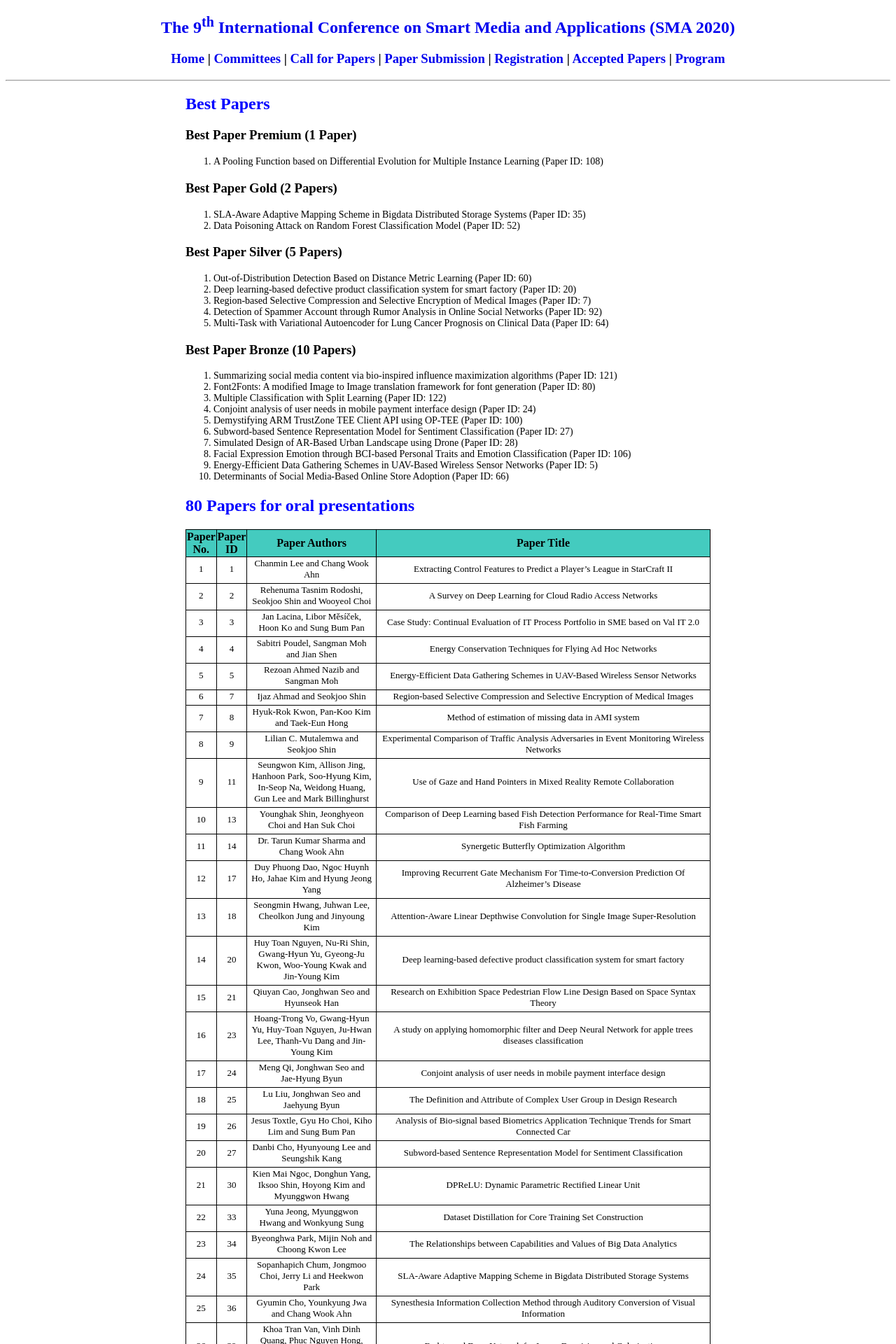
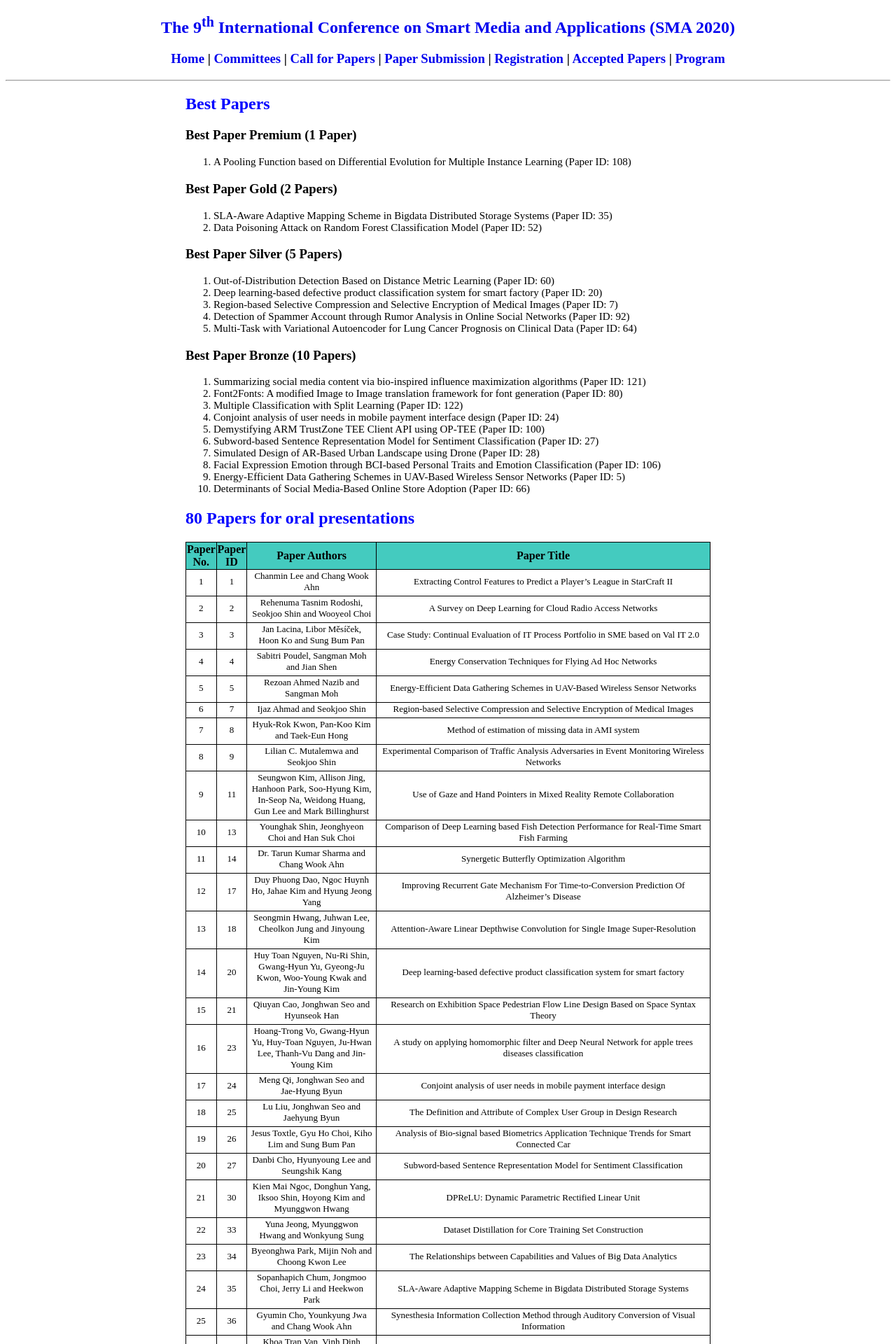
Before and after one commit to icea-conf/sma-2020.github.io, a Jekyll site: the page built from accepted_papers/index.html, in a window 1280 px wide. Shown: the top 1920 px of the page at 70% size. Built offline with Jekyll 4.4.1, drawn with Linux system fonts in a browser that asks for light colours.

Commit message:
Update index.html

```diff
--- a/accepted_papers/index.html
+++ b/accepted_papers/index.html
@@ -8,36 +8,36 @@ title: SMA 2020
                <h2 style="color:#0000FF">Best Papers</h2>
                <h3>Best Paper Premium (1 Paper)</h3>
                <ol>
-                    <li style="font-size:14px">A Pooling Function based on Differential Evolution for Multiple Instance Learning (Paper ID: 108)</li>
+                    <li style="font-size:15px">A Pooling Function based on Differential Evolution for Multiple Instance Learning (Paper ID: 108)</li>
                </ol>
 
                <h3>Best Paper Gold (2 Papers)</h3>
                <ol>
-                    <li style="font-size:14px">SLA-Aware Adaptive Mapping Scheme in Bigdata Distributed Storage Systems (Paper ID: 35)</li>
-                    <li style="font-size:14px">Data Poisoning Attack on Random Forest Classification Model (Paper ID: 52)</li>
+                    <li style="font-size:15px">SLA-Aware Adaptive Mapping Scheme in Bigdata Distributed Storage Systems (Paper ID: 35)</li>
+                    <li style="font-size:15px">Data Poisoning Attack on Random Forest Classification Model (Paper ID: 52)</li>
                </ol>
 
                <h3>Best Paper Silver (5 Papers)</h3>
                <ol>
-                    <li style="font-size:14px">Out-of-Distribution Detection Based on Distance Metric Learning (Paper ID: 60)</li>
-                    <li style="font-size:14px">Deep learning-based defective product classification system for smart factory (Paper ID: 20)</li>
-                    <li style="font-size:14px">Region-based Selective Compression and Selective Encryption of Medical Images (Paper ID: 7)</li>
-                    <li style="font-size:14px">Detection of Spammer Account through Rumor Analysis in Online Social Networks (Paper ID: 92)</li>
-                    <li style="font-size:14px">Multi-Task with Variational Autoencoder for Lung Cancer Prognosis on Clinical Data (Paper ID: 64)</li>
+                    <li style="font-size:15px">Out-of-Distribution Detection Based on Distance Metric Learning (Paper ID: 60)</li>
+                    <li style="font-size:15px">Deep learning-based defective product classification system for smart factory (Paper ID: 20)</li>
+                    <li style="font-size:15px">Region-based Selective Compression and Selective Encryption of Medical Images (Paper ID: 7)</li>
+                    <li style="font-size:15px">Detection of Spammer Account through Rumor Analysis in Online Social Networks (Paper ID: 92)</li>
+                    <li style="font-size:15px">Multi-Task with Variational Autoencoder for Lung Cancer Prognosis on Clinical Data (Paper ID: 64)</li>
                </ol>
 
                <h3>Best Paper Bronze (10 Papers)</h3>
                <ol>
-                    <li style="font-size:14px">Summarizing social media content via bio-inspired influence maximization algorithms (Paper ID: 121)</li>
-                    <li style="font-size:14px">Font2Fonts: A modified Image to Image translation framework for font generation (Paper ID: 80)</li>
-                    <li style="font-size:14px">Multiple Classification with Split Learning (Paper ID: 122)</li>
-                    <li style="font-size:14px">Conjoint analysis of user needs in mobile payment interface design (Paper ID: 24)</li>
-                    <li style="font-size:14px">Demystifying ARM TrustZone TEE Client API using OP-TEE (Paper ID: 100)</li>
-                    <li style="font-size:14px">Subword-based Sentence Representation Model for Sentiment Classification (Paper ID: 27)</li>
-                    <li style="font-size:14px">Simulated Design of AR-Based Urban Landscape using Drone (Paper ID: 28)</li>
-                    <li style="font-size:14px">Facial Expression Emotion through BCI-based Personal Traits and Emotion Classification (Paper ID: 106)</li>
-                    <li style="font-size:14px">Energy-Efficient Data Gathering Schemes in UAV-Based Wireless Sensor Networks (Paper ID: 5)</li>
-                    <li style="font-size:14px">Determinants of Social Media-Based Online Store Adoption (Paper ID: 66)</li>
+                    <li style="font-size:15px">Summarizing social media content via bio-inspired influence maximization algorithms (Paper ID: 121)</li>
+                    <li style="font-size:15px">Font2Fonts: A modified Image to Image translation framework for font generation (Paper ID: 80)</li>
+                    <li style="font-size:15px">Multiple Classification with Split Learning (Paper ID: 122)</li>
+                    <li style="font-size:15px">Conjoint analysis of user needs in mobile payment interface design (Paper ID: 24)</li>
+                    <li style="font-size:15px">Demystifying ARM TrustZone TEE Client API using OP-TEE (Paper ID: 100)</li>
+                    <li style="font-size:15px">Subword-based Sentence Representation Model for Sentiment Classification (Paper ID: 27)</li>
+                    <li style="font-size:15px">Simulated Design of AR-Based Urban Landscape using Drone (Paper ID: 28)</li>
+                    <li style="font-size:15px">Facial Expression Emotion through BCI-based Personal Traits and Emotion Classification (Paper ID: 106)</li>
+                    <li style="font-size:15px">Energy-Efficient Data Gathering Schemes in UAV-Based Wireless Sensor Networks (Paper ID: 5)</li>
+                    <li style="font-size:15px">Determinants of Social Media-Based Online Store Adoption (Paper ID: 66)</li>
                </ol>
           </div>
 
```
